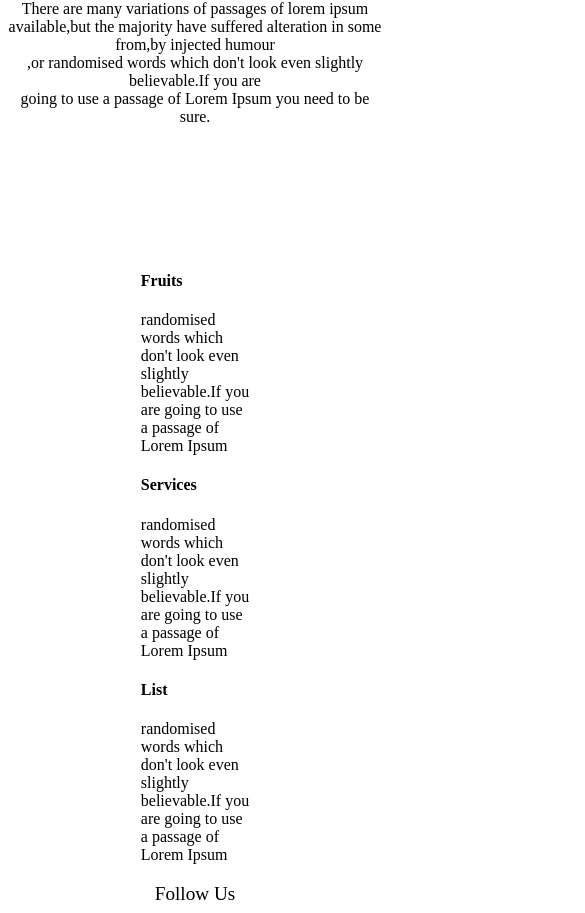
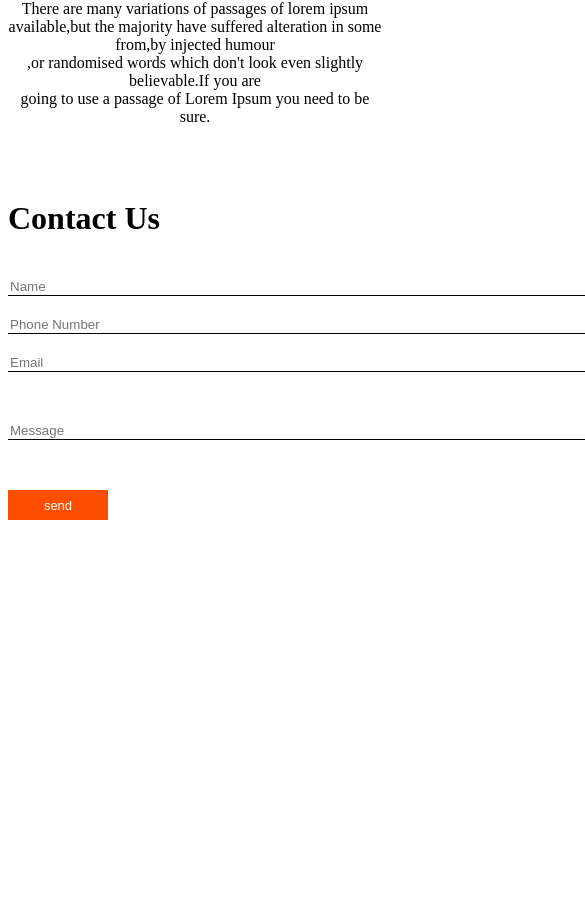
Before and after one commit to ahmedjawad1857/ahmad-sassignment, a plain HTML site: page index.html in a window 390 px wide. Shown: the part 3206-4119 px from the top of the page, 585 px wide, since content can reach past the window. Drawn offline with Linux system fonts and the light colour scheme.

Commit message:
responsive done

```diff
--- a/index.html
+++ b/index.html
@@ -579,7 +579,7 @@ margin-left: -100px;
         </div>
       </div>
       <br /><br />
-      <!-- <div style="display: flex; justify-content: space-around" class="form">
+      <div style="display: flex; justify-content: space-around" class="form">
         <div id="contactus" class="form">
           <h1>Contact Us</h1>
           <input
@@ -632,7 +632,7 @@ margin-left: -100px;
           />
         </div>
       </div>
-  -->
+
     <br /><br /><br /><br />
 
     <div style="display: flex; justify-content: space-around" class="fruits">
```
